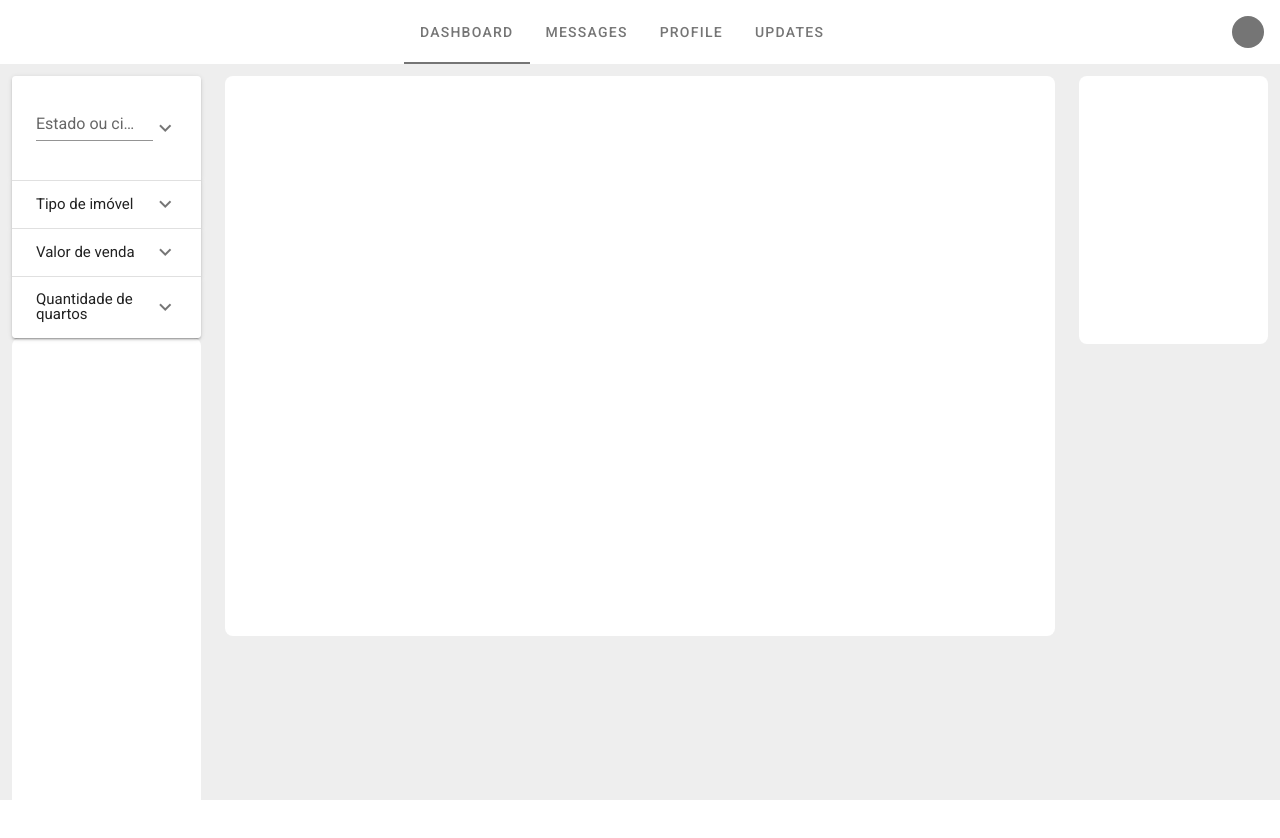
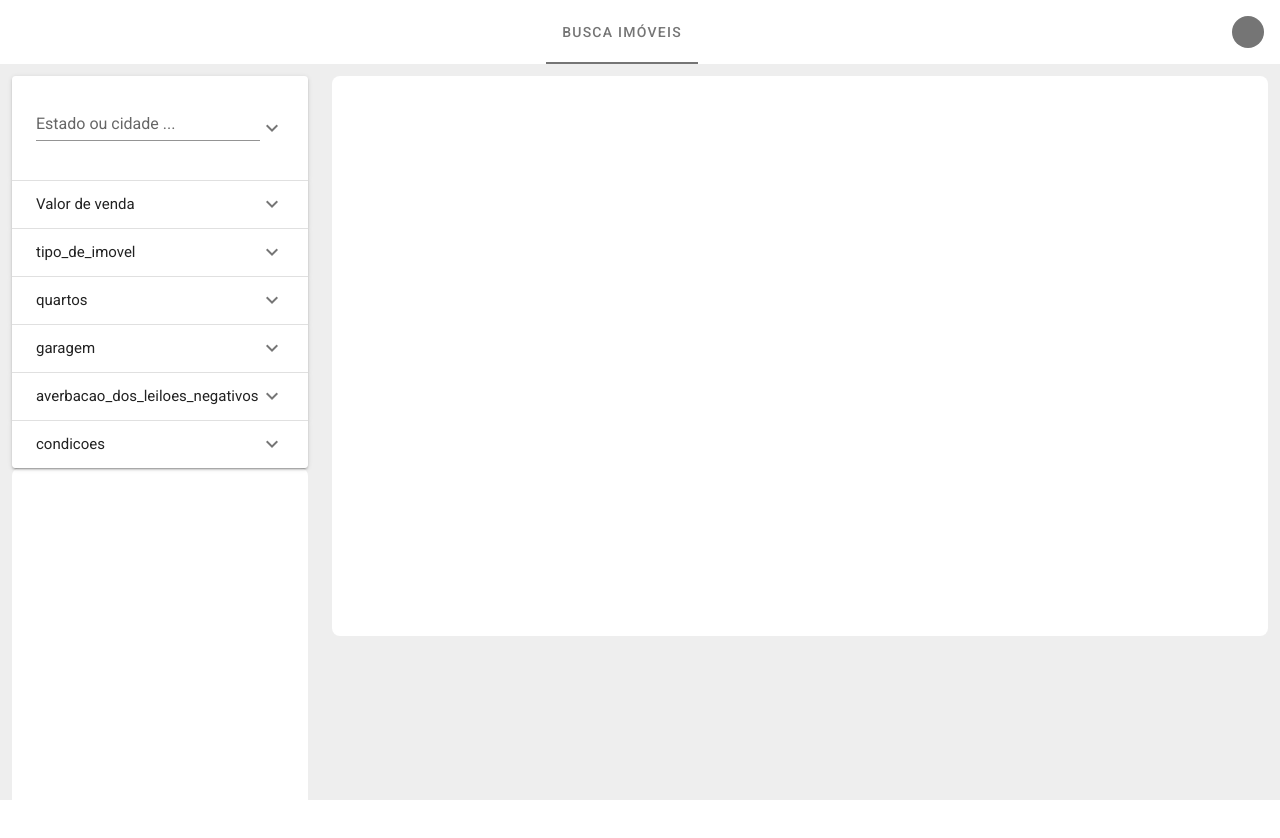
Before and after one commit to murilotimo/imoveis-caixa-vue, a Vue app: page / in a window 1280 px wide. Shown: the top 838 px of the page. Built offline with nearby package versions, Linux system fonts and the light colour scheme.

Commit message:
Ajuste de layout e correção de bugs

```diff
--- a/src/App.vue
+++ b/src/App.vue
@@ -15,7 +15,7 @@
     <v-main class="grey lighten-3">
       <v-container :fluid="true">
         <v-row>
-          <v-col cols="12" sm="2">
+          <v-col cols="12" sm="3">
 
             <v-expansion-panels
               :accordion="true"
@@ -74,22 +74,6 @@
                 </v-expansion-panel-content>
               </v-expansion-panel>
 
-              <!-- Filtro de Tipo de imovel -->
-              <v-expansion-panel>
-                <v-expansion-panel-header>
-                  Tipo de imóvel
-                </v-expansion-panel-header>
-                <v-expansion-panel-content>
-                  <!-- Seletores de tipo de imóvel como: terreno, apartamento, casa -->
-                  <ul>
-                    <li>Terreno</li>
-                    <li>Apartamento</li>
-                    <li>Casa</li>
-                  </ul>
-
-                </v-expansion-panel-content>
-              </v-expansion-panel>
-
               <!-- Filtro Valor -->
               <v-expansion-panel>
                 <v-expansion-panel-header>
@@ -122,13 +106,22 @@
                 </v-expansion-panel-content>
               </v-expansion-panel>
 
-              <!-- Filtro de Quantidade de quartos -->
-              <v-expansion-panel>
+              <!-- Filtros de Categorias -->
+              <v-expansion-panel
+                v-for="(filtro, filtro_idx) in filtros "
+                :key="filtro_idx"
+              >
                 <v-expansion-panel-header>
-                  Quantidade de quartos
+                  {{ filtro_idx }}
                 </v-expansion-panel-header>
                 <v-expansion-panel-content>
-                  Lorem ipsum dolor sit amet, consectetur adipiscing elit, sed do eiusmod tempor incididunt ut labore et dolore magna aliqua. Ut enim ad minim veniam, quis nostrud exercitation ullamco laboris nisi ut aliquip ex ea commodo consequat.
+                  <!-- Seletores de tipo de imóvel como: terreno, apartamento, casa -->
+                  <ul>
+                    <li>Terreno</li>
+                    <li>Apartamento</li>
+                    <li>Casa</li>
+                  </ul>
+
                 </v-expansion-panel-content>
               </v-expansion-panel>
 
@@ -139,17 +132,12 @@
             </v-sheet>
           </v-col>
 
-          <v-col cols="12" sm="8">
+          <v-col cols="12" sm="9">
             <v-sheet min-height="70vh" rounded="lg">
               <!--  -->
             </v-sheet>
           </v-col>
 
-          <v-col cols="12" sm="2">
-            <v-sheet rounded="lg" min-height="268">
-              <!--  -->
-            </v-sheet>
-          </v-col>
         </v-row>
       </v-container>
     </v-main>
@@ -162,10 +150,7 @@ import axios from 'axios';  // Importe o Axios
 export default {
   data: () => ({
     links: [
-      'Dashboard',
-      'Messages',
-      'Profile',
-      'Updates',
+      'Busca Imóveis'
     ],
     treeItems: [
       {
@@ -239,14 +224,7 @@ export default {
         ],
       },
     ],
-    filtros : {
-      estados: [],
-      cidades: [],
-      tipo_imovel: [],
-      valor_minimo: 0,
-      valor_maximo: 0,
-      quantidade_quartos: 0,
-    },
+    filtros : {},
     cidades_selecionadas: [],
     search: null,
     caseSensitive: false,
@@ -264,13 +242,15 @@ export default {
       .then(response => {
         // Supondo que 'facets.js' tenha uma estrutura de dados similar ao que você forneceu
         // Preencha a propriedade 'treeItems' com os dados da resposta
-        // console.log(response.data.facets);
+        console.log(response.data.facets);
 
-        let remove_chaves = ['estados', 'count'];
+        let remove_chaves = ['estados', 'count', 'cidades'];
 
         for (let filtro in response.data.facets) {
+          console.log(filtro);
+          console.log(remove_chaves.includes(filtro));
           if (!remove_chaves.includes(filtro)) {
-            console.log(filtro);
+            console.log(filtro, response.data.facets[filtro]);
             this.filtros[filtro] = response.data.facets[filtro];
           }
         }
```
Also changed, not shown: src/App copy.vue (deleted, +0 -60 lines).
